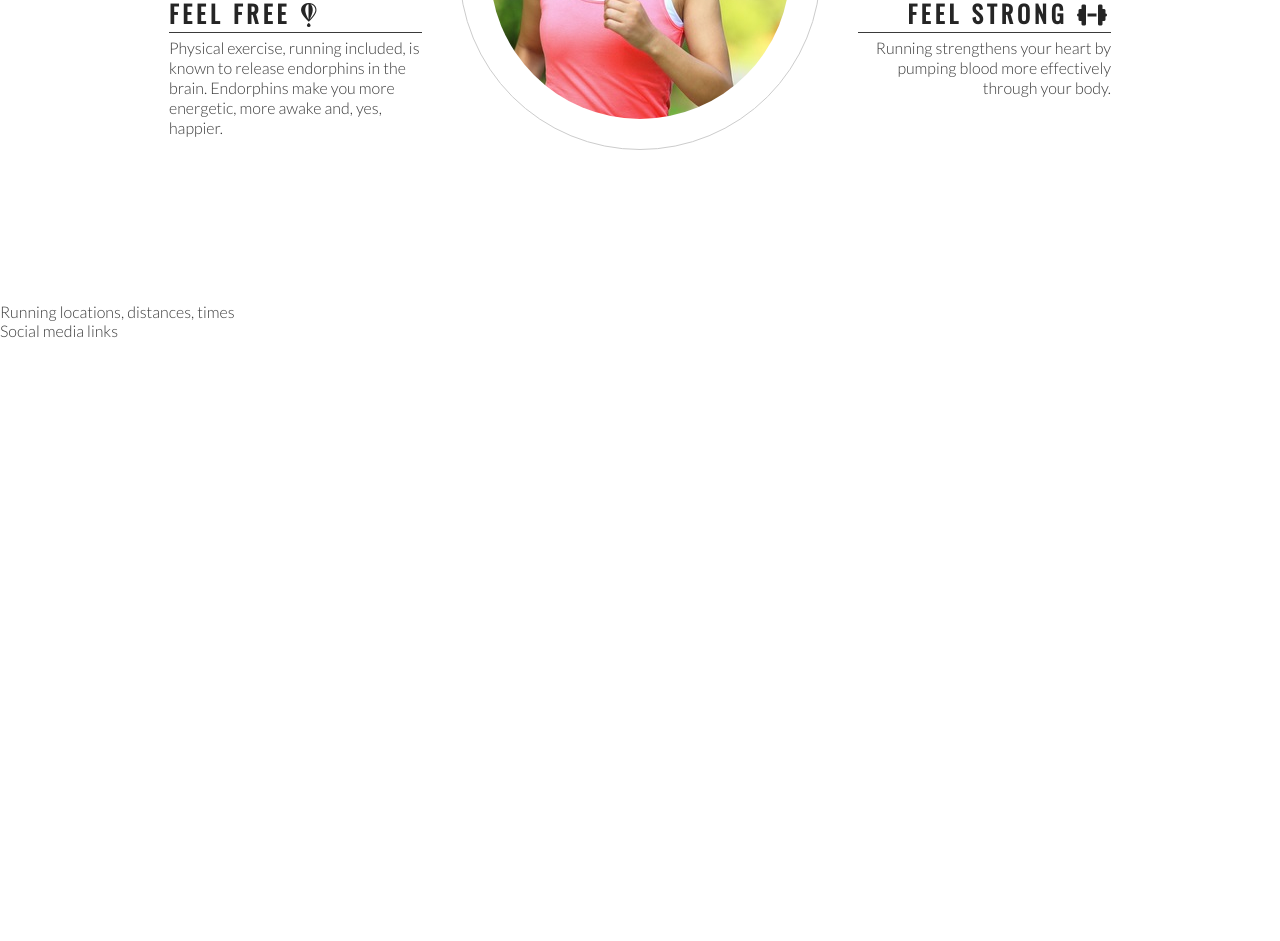
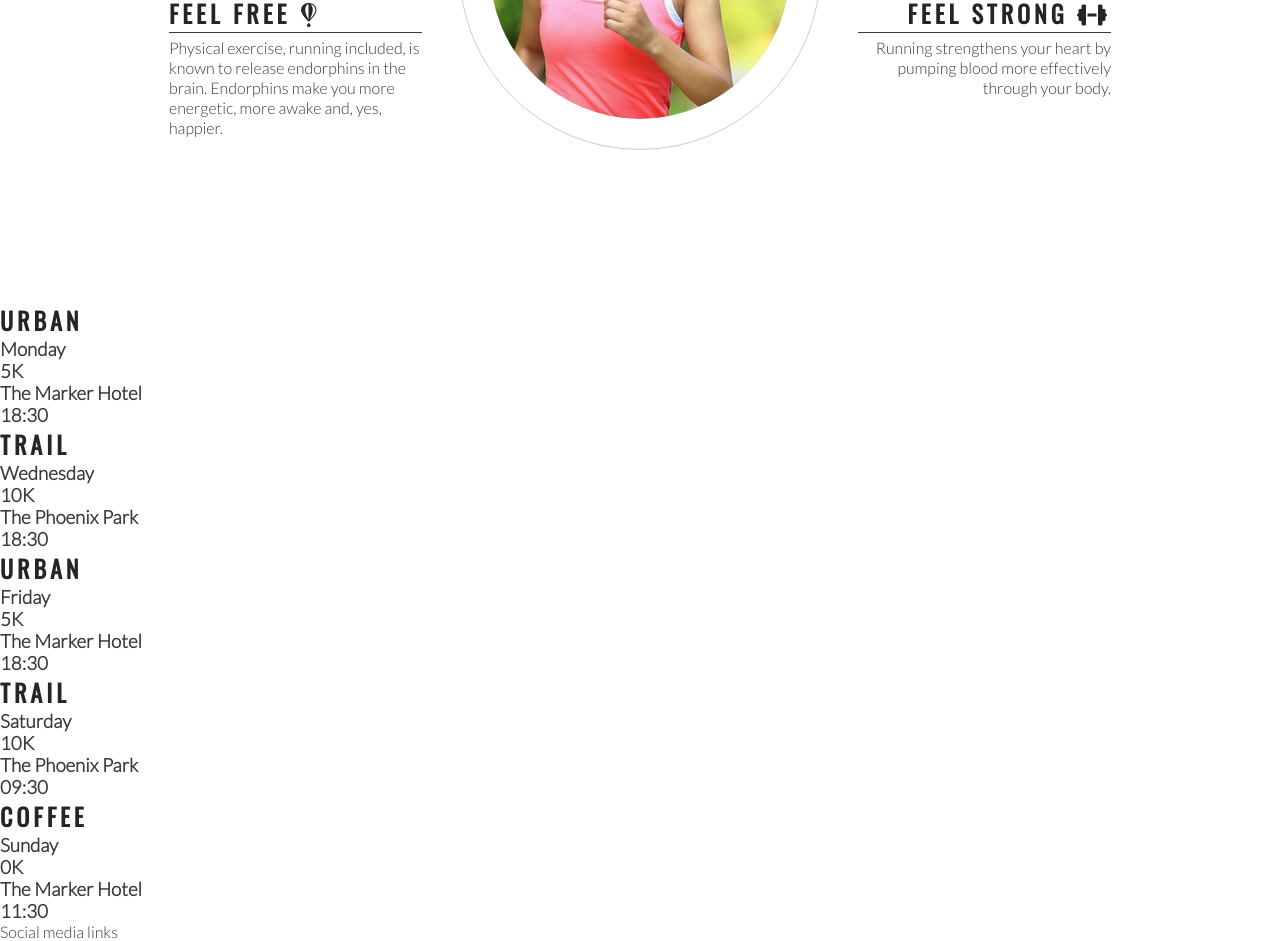
Before and after one commit to marktodman/love-running, a plain HTML site: page index.html in a window 1280 px wide. Shown: the part 993-1934 px from the top of the page. Before the commit the page ends 1333 px from the top, so only its background shows below. Drawn offline with nearby package versions, Linux system fonts and the light colour scheme.

Commit message:
add content and structure for meet up section

```diff
--- a/index.html
+++ b/index.html
@@ -80,7 +80,41 @@
         </div>
     </section>
     <section>
-        Running locations, distances, times
+        <div>
+            <h2>Urban</h2>
+            <h3>Monday</h3>
+            <h3>5K</h3>
+            <h3>The Marker Hotel</h3>
+            <h3>18:30</h3>
+        </div>
+        <div>
+            <h2>Trail</h2>
+            <h3>Wednesday</h3>
+            <h3>10K</h3>
+            <h3>The Phoenix Park</h3>
+            <h3>18:30</h3>
+        </div>
+        <div>
+            <h2>Urban</h2>
+            <h3>Friday</h3>
+            <h3>5K</h3>
+            <h3>The Marker Hotel</h3>
+            <h3>18:30</h3>
+        </div>
+        <div>
+            <h2>Trail</h2>
+            <h3>Saturday</h3>
+            <h3>10K</h3>
+            <h3>The Phoenix Park</h3>
+            <h3>09:30</h3>
+        </div>
+        <div>
+            <h2>Coffee</h2>
+            <h3>Sunday</h3>
+            <h3>0K</h3>
+            <h3>The Marker Hotel</h3>
+            <h3>11:30</h3>
+        </div>
     </section>
     <footer>
         Social media links
```
